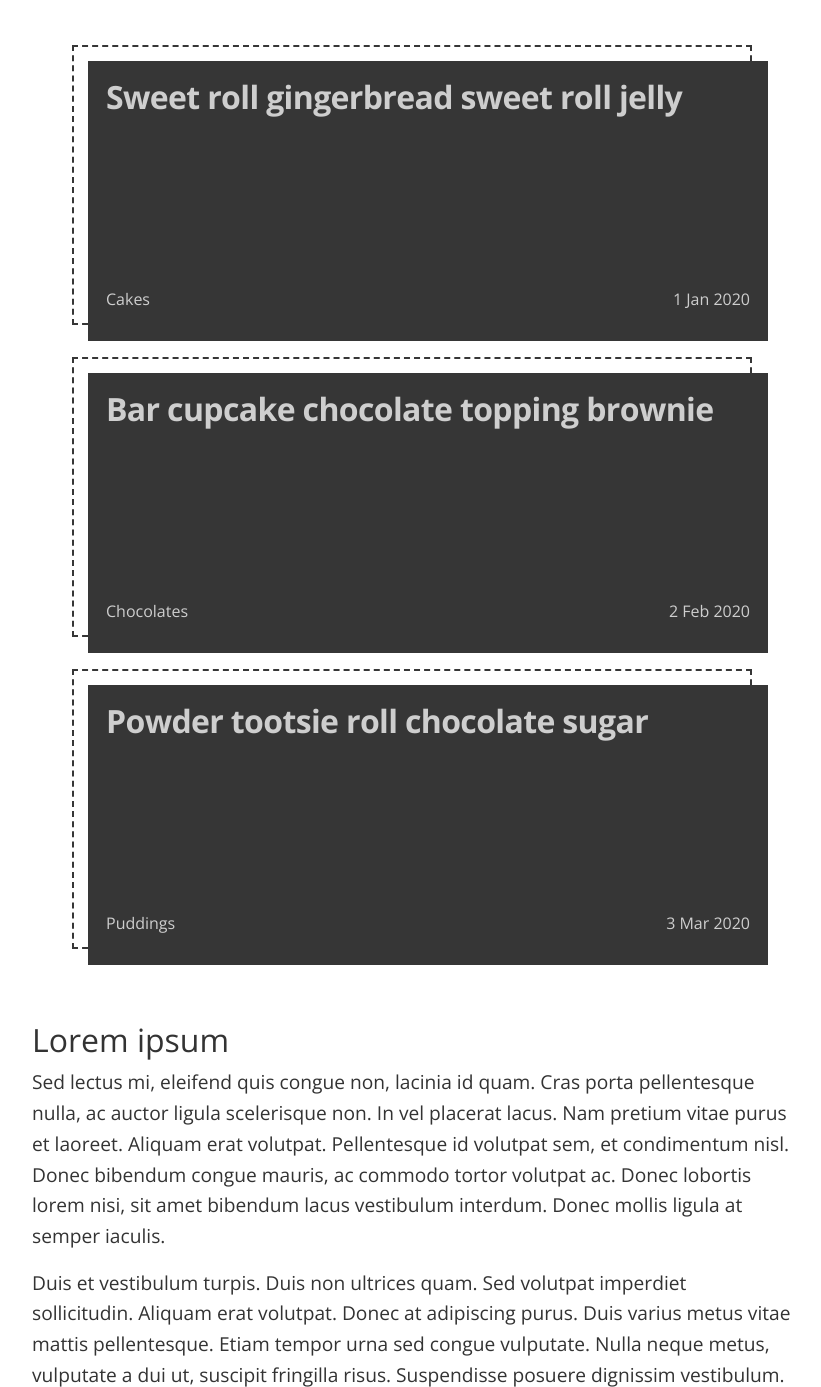
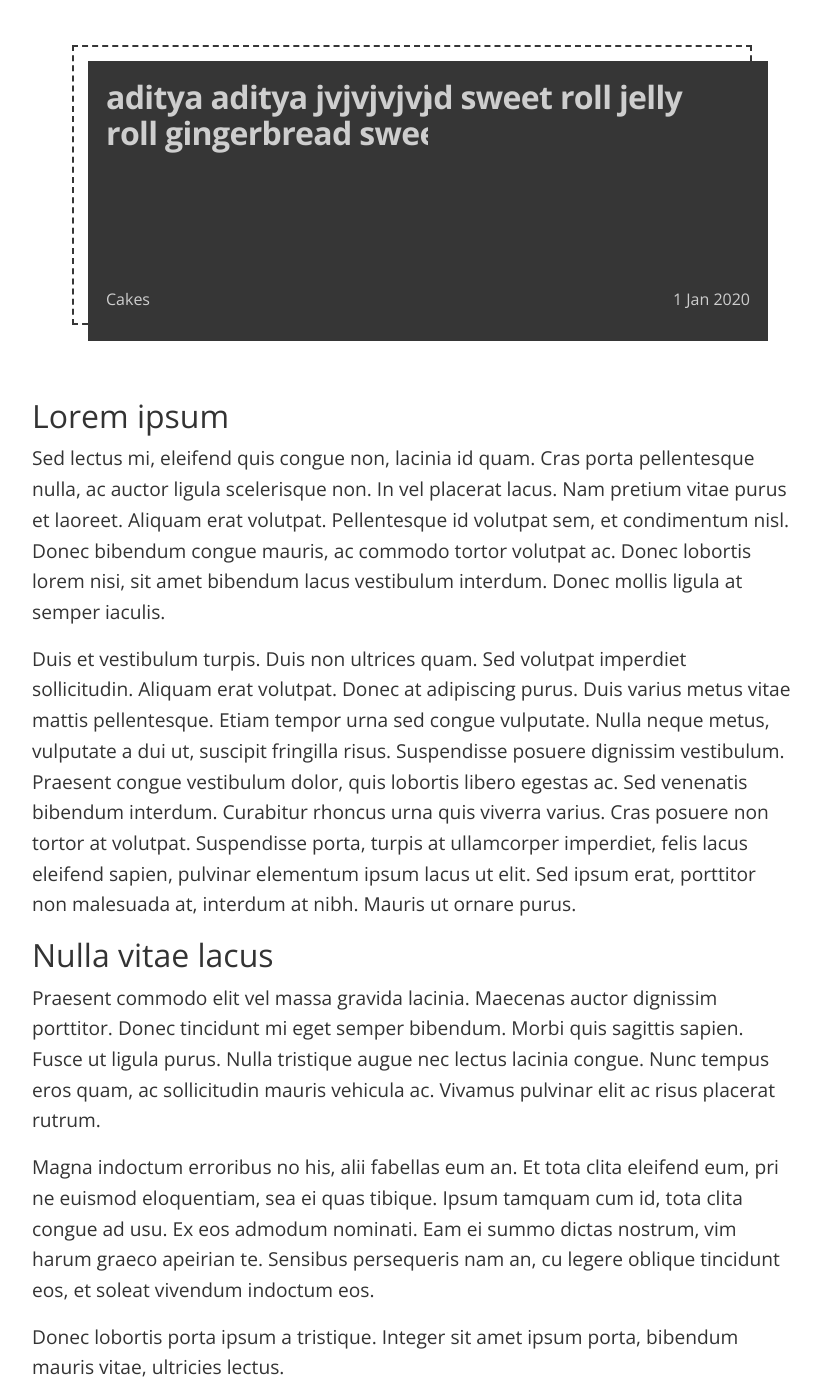
Before and after one commit to Aditya-aot/Django-Stock, a Django app: page /test/ in a window 1280 px wide. Shown: the part 300-1687 px from the top of the page, without its empty margins (228-1049 px from the left). Run offline with Django 3.2, Linux system fonts and the light colour scheme.

Commit message:
frontend part1

```diff
--- a/static/styles/styles3.css
+++ b/static/styles/styles3.css
@@ -352,7 +352,7 @@
   .articles {
     margin: calc(var(--base-grid)*2) auto calc(var(--base-grid)*5);
     display: grid;
-    grid-row-gap: calc(var(--base-grid)*-8);
+    grid-row-gap: calc(var(--base-grid)*-18);
     grid-column-gap: calc(var(--base-grid)*-56);
     grid-template-columns: repeat(auto-fit,minmax(calc(var(--base-grid)*65),1fr));
     justify-items: center;
--- a/templates/stock/base2.html
+++ b/templates/stock/base2.html
@@ -38,7 +38,7 @@
 <ol class="articles">
   <li class="articles__article" style="--animation-order:1"><a class="articles__link" href="/chart">
       <div class="articles__content articles__content--lhs">
-        <h2 class="articles__title">Sweet roll gingerbread sweet roll jelly</h2>
+        <h2 class="articles__title">aditya aditya jvjvjvjvjvjvjv aditya Sweet roll gingerbread sweet roll jelly</h2>
         <div class="articles__footer">
           <p>Cakes</p>
           <time>1 Jan 2020</time>
@@ -53,41 +53,6 @@
       </div></a></li>
  </p>
 
- <p>
-  <li class="articles__article" style="--animation-order:2"><a class="articles__link">
-      <div class="articles__content articles__content--lhs">
-        <h2 class="articles__title">Bar cupcake chocolate topping brownie</h2>
-        <div class="articles__footer">
-          <p>Chocolates</p>
-          <time>2 Feb 2020</time>
-        </div>
-      </div>
-      <div class="articles__content articles__content--rhs" aria-hidden="true">
-        <h2 class="articles__title">Bar cupcake chocolate topping brownie</h2>
-        <div class="articles__footer">
-          <p>Chocolates</p>
-          <time>2 Feb 2020</time>
-        </div>
-      </div></a></li>
- </p>
-
- <p>
-  <li class="articles__article" style="--animation-order:3"><a class="articles__link">
-      <div class="articles__content articles__content--lhs">
-        <h2 class="articles__title">Powder tootsie roll chocolate sugar</h2>
-        <div class="articles__footer">
-          <p>Puddings</p>
-          <time>3 Mar 2020</time>
-        </div>
-      </div>
-      <div class="articles__content articles__content--rhs" aria-hidden="true">
-        <h2 class="articles__title">Powder tootsie roll chocolate sugar</h2>
-        <div class="articles__footer">
-          <p>Puddings</p>
-          <time>3 Mar 2020</time>
-        </div>
-      </div></a></li>
-</p>
 </ol>
 
 
```
Also changed, not shown: templates/stock/news.html (+24 -0 lines).
